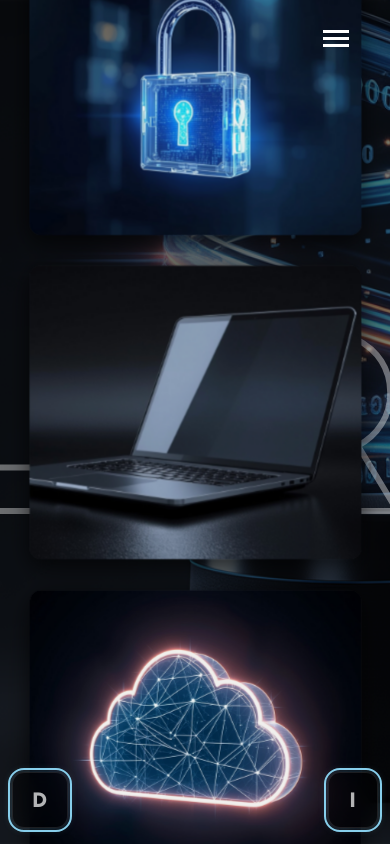
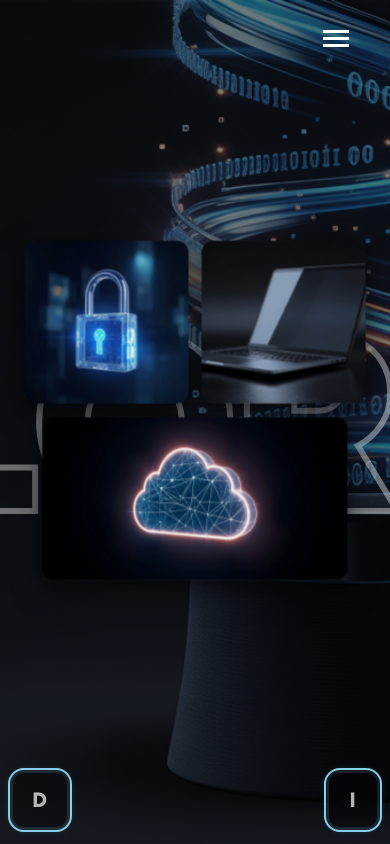
Before and after one commit to KristianPejic/PrestigioSolutions, an Angular app: page / in a window 390 px wide. Shown: the top 844 px of the page. Built offline with nearby package versions, Linux system fonts and the light colour scheme.

Commit message:
fix: Making the 2nd and 3rd slide responsive.

```diff
--- a/src/app/components/hero/hero.css
+++ b/src/app/components/hero/hero.css
@@ -76,11 +76,11 @@
   text-align: center;
 }
 
-/* ================= GALLERY SLIDE ================= */
+/* ================= GALLERY SLIDE - UPDATED ================= */
 .gallery-wrapper {
   display: flex;
-  gap: 2rem;
-  flex-wrap: wrap;
+  gap: 1.5rem;
+  flex-wrap: nowrap;
   justify-content: center;
   align-items: center;
   width: 90%;
@@ -90,10 +90,10 @@
 }
 
 .gallery-wrapper img {
-  flex: 1 1 calc(33.333% - 2rem);
-  min-width: 280px;
-  max-width: 400px;
-  height: 350px;
+  flex: 1 1 0;
+  min-width: 0;
+  max-width: 380px;
+  height: 300px;
   border-radius: 16px;
   object-fit: cover;
   cursor: pointer;
@@ -218,33 +218,62 @@
   transition: all 0.2s ease;
 }
 
-/* ================= RESPONSIVE DESIGN ================= */
+/* ================= GALLERY RESPONSIVE - UPDATED ================= */
+@media(max-width: 1400px) {
+  .gallery-wrapper {
+    gap: 1.2rem;
+    max-width: 1200px;
+  }
+  .gallery-wrapper img {
+    max-width: 340px;
+    height: 280px;
+  }
+}
+
 @media(max-width: 1200px) {
   .gallery-wrapper {
-    gap: 1.5rem;
+    gap: 1rem;
     padding: 1.5rem;
+    max-width: 1000px;
   }
+  .gallery-wrapper img {
+    max-width: 300px;
+    height: 260px;
+  }
+}
 
+@media(max-width: 1024px) {
+  .gallery-wrapper {
+    gap: 0.875rem;
+    max-width: 880px;
+  }
   .gallery-wrapper img {
-    flex: 1 1 calc(33.333% - 1.5rem);
-    max-width: 350px;
-    height: 320px;
+    max-width: 270px;
+    height: 240px;
+  }
+}
+
+@media(max-width: 900px) {
+  .gallery-wrapper {
+    gap: 0.75rem;
+    max-width: 750px;
+  }
+  .gallery-wrapper img {
+    max-width: 230px;
+    height: 220px;
   }
 }
 
 @media(max-width: 768px) {
   .gallery-wrapper {
-    gap: 1.5rem;
+    gap: 0.625rem;
     padding: 1rem;
+    max-width: 650px;
   }
-
   .gallery-wrapper img {
-    flex: 1 1 calc(50% - 1.5rem);
-    min-width: 200px;
-    max-width: 100%;
-    height: 280px;
+    max-width: 200px;
+    height: 200px;
   }
-
   .gallery-wrapper img:hover {
     transform: translateY(-12px) scale(1.05) rotateY(3deg);
   }
@@ -252,34 +281,38 @@
 
 @media(max-width: 640px) {
   .gallery-wrapper {
-    gap: 1.25rem;
+    gap: 0.5rem;
+    max-width: 100%;
+    padding: 0.75rem;
   }
-
   .gallery-wrapper img {
-    height: 250px;
+    max-width: 180px;
+    height: 180px;
+    border-radius: 12px;
   }
 }
 
 @media(max-width: 480px) {
   .gallery-wrapper {
-    gap: 1.5rem;
+    flex-wrap: wrap;
+    gap: 1rem;
     padding: 1rem;
     width: 95%;
   }
-
   .gallery-wrapper img {
+    flex: 1 1 calc(50% - 0.5rem);
+    min-width: 140px;
+    max-width: 100%;
+    height: 160px;
+  }
+  .gallery-wrapper img:nth-child(3) {
     flex: 1 1 100%;
-    min-width: unset;
-    max-width: 100%;
-    height: 300px;
-    border-radius: 12px;
+    max-width: 300px;
+    margin: 0 auto;
   }
-
   .gallery-wrapper img:hover {
     transform: translateY(-10px) scale(1.03);
   }
-
-  /* Disable complex hover effects on mobile for performance */
   .gallery-wrapper img::after {
     display: none;
   }
@@ -318,23 +351,27 @@
   }
 }
 
-/* ================= BUBBLE ANIMATION WRAPPER ================= */
+/* ================= BUBBLE ANIMATION WRAPPER - UPDATED ================= */
 .bubble-animation-wrapper {
   display: flex;
   align-items: center;
   justify-content: center;
-  gap: 4rem;
-  flex-wrap: wrap;
+  gap: 2rem;
+  flex-wrap: nowrap;
   z-index: 2;
   perspective: 1200px;
   position: relative;
+  padding: 1rem;
+  width: 100%;
+  max-width: 1200px;
+  margin: 0 auto;
 }
 
-/* ================= BUBBLES ================= */
+/* ================= BUBBLES - UPDATED ================= */
 .bubble {
   position: relative;
-  width: 12rem;
-  height: 12rem;
+  width: clamp(7rem, 12vw, 11rem);
+  height: clamp(7rem, 12vw, 11rem);
   display: flex;
   flex-direction: column;
   align-items: center;
@@ -343,6 +380,7 @@
   transform: scale(0.3) translateY(50px) rotateX(20deg);
   transition: all 1s cubic-bezier(0.34, 1.56, 0.64, 1);
   cursor: pointer;
+  flex-shrink: 0;
 }
 
 .bubble-bg {
@@ -357,10 +395,10 @@
   z-index: 0;
   transform: scale(0.95);
   transition: all 0.4s cubic-bezier(0.34, 1.56, 0.64, 1);
-  animation: float 6s ease-in-out infinite;
+  animation: floatBubble 6s ease-in-out infinite;
 }
 
-@keyframes float {
+@keyframes floatBubble {
   0%, 100% { transform: scale(0.95) translateY(0px); }
   50% { transform: scale(0.98) translateY(-10px); }
 }
@@ -414,7 +452,7 @@
 .bubble-number {
   opacity: 0;
   font-weight: 900;
-  font-size: 3rem;
+  font-size: clamp(2rem, 3.5vw, 2.75rem);
   z-index: 2;
   transform: scale(0.2) rotateY(180deg);
   transition: all 1s cubic-bezier(0.34, 1.56, 0.64, 1);
@@ -427,8 +465,8 @@
 
 .bubble-text {
   opacity: 0;
-  margin-top: 0.75rem;
-  font-size: 1.5rem;
+  margin-top: 0.5rem;
+  font-size: clamp(1rem, 1.8vw, 1.4rem);
   font-weight: 800;
   z-index: 2;
   transform: translateY(30px) scale(0.8);
@@ -436,11 +474,12 @@
   color: #e0f2fe;
   text-shadow: 0 0 10px rgba(147, 197, 253, 0.7);
   letter-spacing: 0.5px;
+  white-space: nowrap;
 }
 
 .line {
-  height: 14px;
-  width: 12rem;
+  height: clamp(10px, 1.2vw, 14px);
+  width: clamp(6rem, 10vw, 10rem);
   background: linear-gradient(90deg,
     transparent 0%,
     #3b82f6 20%,
@@ -457,6 +496,7 @@
     0 4px 10px rgba(0, 0, 0, 0.3);
   position: relative;
   overflow: hidden;
+  flex-shrink: 0;
 }
 
 .line::before {
@@ -510,50 +550,37 @@
   animation: pulse 1s ease-in-out;
 }
 
-/* ================= RESPONSIVE BUBBLES ================= */
-@media(max-width: 1200px) {
+/* ================= BUBBLES RESPONSIVE - UPDATED ================= */
+@media(max-width: 1024px) {
   .bubble-animation-wrapper {
-    gap: 3rem;
+    gap: 1.5rem;
+    max-width: 900px;
   }
-  .bubble {
-    width: 10rem;
-    height: 10rem;
-  }
-  .bubble-number {
-    font-size: 2.5rem;
-  }
-  .bubble-text {
-    font-size: 1.3rem;
-  }
-  .line {
-    width: 10rem;
-    height: 12px;
+}
+
+@media(max-width: 900px) {
+  .bubble-animation-wrapper {
+    gap: 1.2rem;
+    max-width: 750px;
   }
 }
 
 @media(max-width: 768px) {
   .bubble-animation-wrapper {
     flex-direction: column;
-    gap: 2.5rem;
-    padding: 2rem 0;
+    gap: 2rem;
+    padding: 2rem 1rem;
+    max-width: 100%;
   }
 
   .bubble {
-    width: 8rem;
-    height: 8rem;
-  }
-
-  .bubble-number {
-    font-size: 2rem;
-  }
-
-  .bubble-text {
-    font-size: 1.1rem;
+    width: clamp(8rem, 20vw, 9rem);
+    height: clamp(8rem, 20vw, 9rem);
   }
 
   .line {
     width: 10px;
-    height: 6rem;
+    height: clamp(4rem, 10vw, 5rem);
     transform-origin: center;
     background: linear-gradient(180deg,
       transparent 0%,
@@ -579,22 +606,27 @@
 }
 
 @media(max-width: 480px) {
+  .bubble-animation-wrapper {
+    gap: 1.5rem;
+    padding: 1.5rem 0.5rem;
+  }
+
   .bubble {
-    width: 7rem;
-    height: 7rem;
+    width: 7.5rem;
+    height: 7.5rem;
   }
 
   .bubble-number {
-    font-size: 1.75rem;
+    font-size: 2rem;
   }
 
   .bubble-text {
-    font-size: 1rem;
-    margin-top: 0.5rem;
+    font-size: 1.1rem;
+    margin-top: 0.4rem;
   }
 
   .line {
-    height: 5rem;
+    height: 4rem;
   }
 }
 
```
